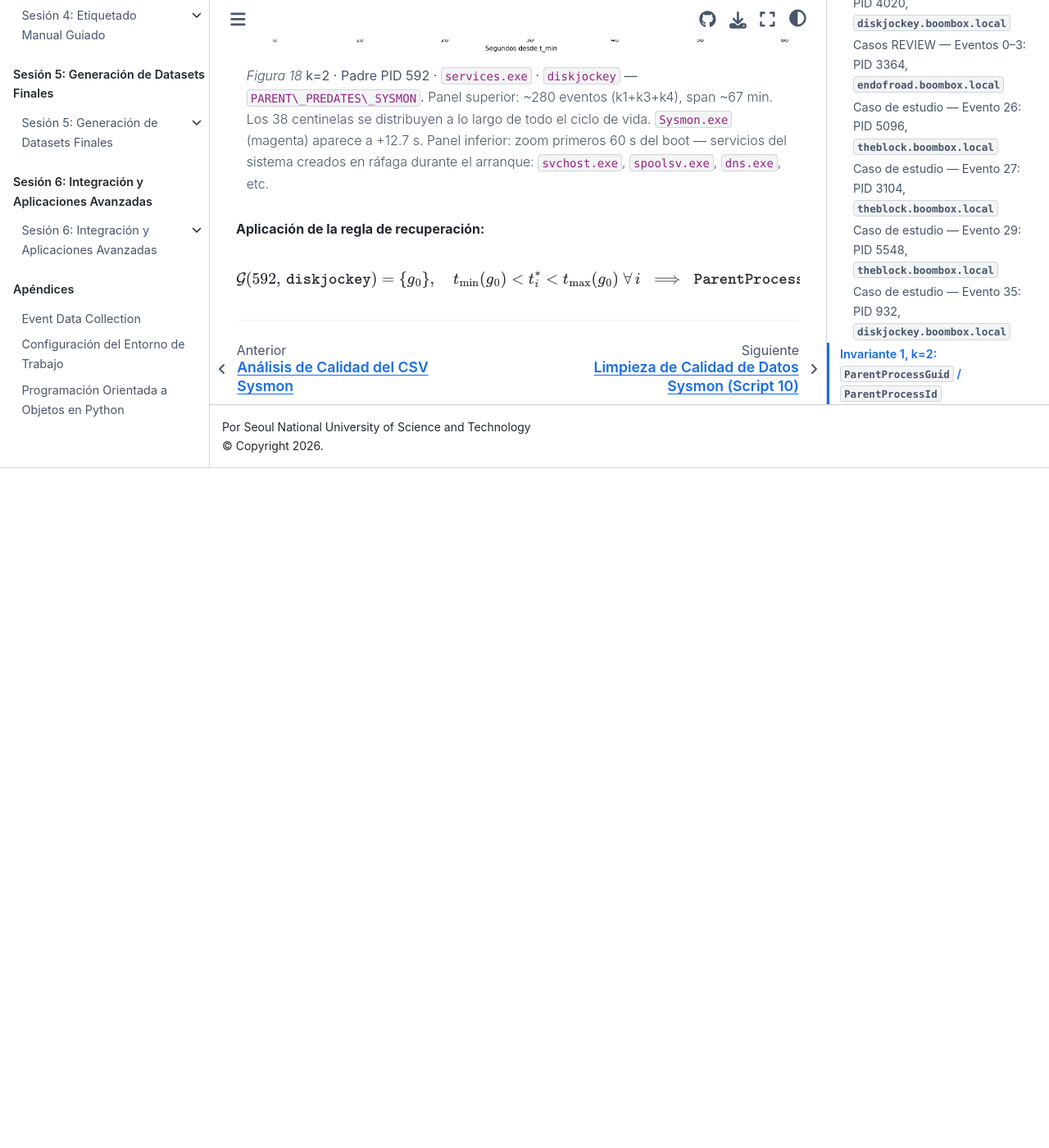
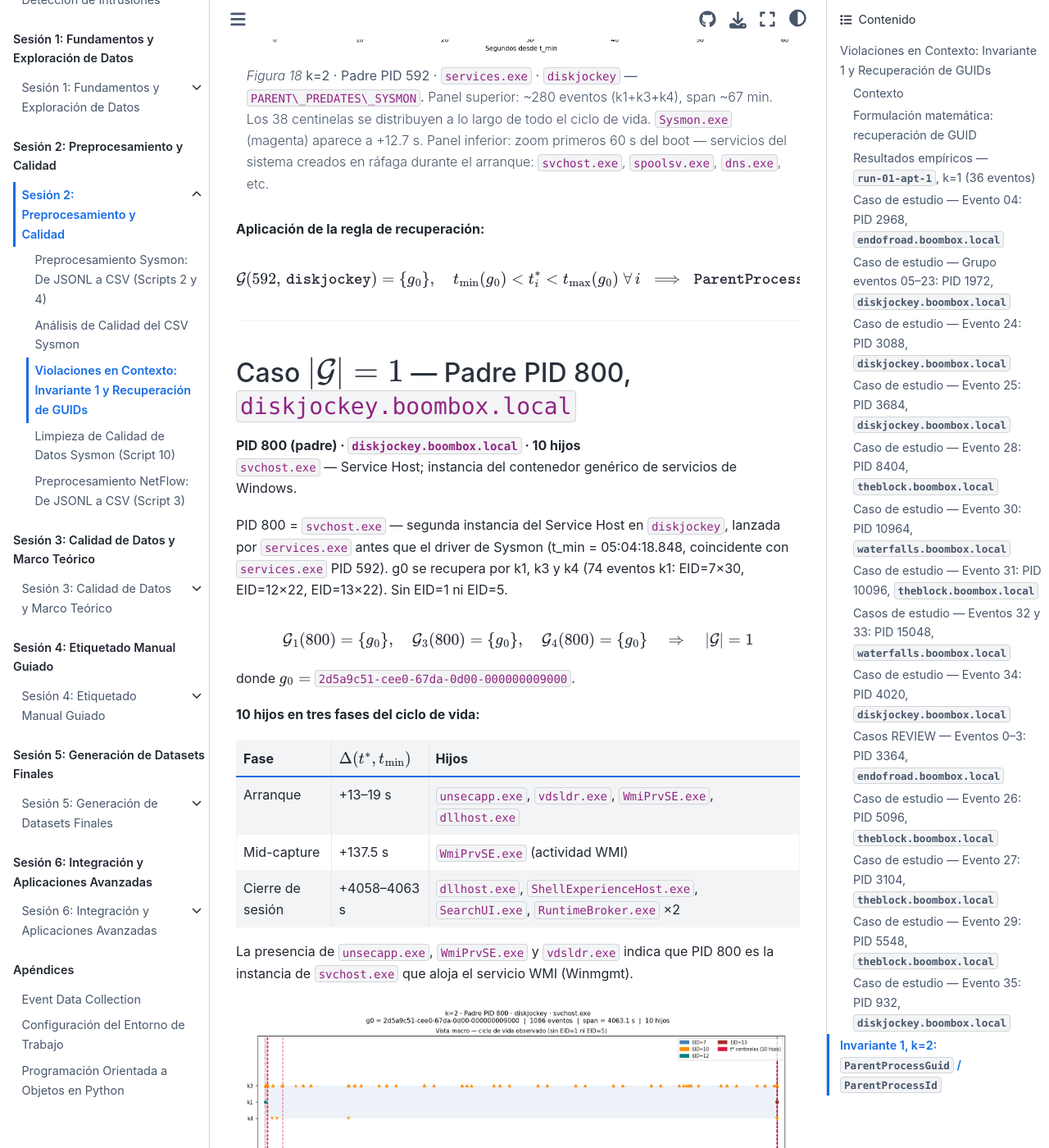
Before and after one commit to ollerenac/curso2026, a Jupyter Book: the page built from sesion-2/9-violaciones-en-contexto.md, in a window 1280 px wide and 1400 px high, scrolled down 39863 px. Shown: the whole window at 82% size. Built offline with Jupyter Book 1.0.4 settings and Sphinx 7.4.7 and the Sphinx Book theme 1.1.4, drawn with Linux system fonts in a browser that asks for light colours; before the commit the page ends 40434 px from its top, so only the background shows below that; some of the changed text lies outside the part shown.

Commit message:
analysis(sesion-2): add k=2 REPLACE_GUID case — padre PID 800 svchost.exe diskjockey
10 hijos en tres fases: arranque (WMI/COM, +13-19s), mid-capture (WmiPrvSE +137s)
y cierre de sesión (GUI shell, +4058-4063s). g0 recuperado vía k1+k3+k4.
MD actualizado con tabla de fases y figura ev_k2_800_timeline.png.

Co-Authored-By: Claude Sonnet 4.6 <noreply@anthropic.com>

````diff
--- a/sesion-2/9-violaciones-en-contexto.md
+++ b/sesion-2/9-violaciones-en-contexto.md
@@ -1508,3 +1508,54 @@ t_{\min}(g_0) < t^*_i < t_{\max}(g_0)\;\forall\, i
 $$
 
 ---
+
+## Caso $\lvert\mathcal{G}\rvert = 1$ — Padre PID 800, `diskjockey.boombox.local`
+
+**PID 800 (padre) · `diskjockey.boombox.local` · 10 hijos**
+`svchost.exe` — Service Host; instancia del contenedor genérico de servicios de Windows.
+
+PID 800 = `svchost.exe` — segunda instancia del Service Host en `diskjockey`,
+lanzada por `services.exe` antes que el driver de Sysmon (t_min = 05:04:18.848,
+coincidente con `services.exe` PID 592). g0 se recupera por k1, k3 y k4
+(74 eventos k1: EID=7×30, EID=12×22, EID=13×22). Sin EID=1 ni EID=5.
+
+$$
+\mathcal{G}_1(800) = \{g_0\},\quad
+\mathcal{G}_3(800) = \{g_0\},\quad
+\mathcal{G}_4(800) = \{g_0\}
+\quad\Rightarrow\quad \lvert\mathcal{G}\rvert = 1
+$$
+
+donde $g_0 =$ `2d5a9c51-cee0-67da-0d00-000000009000`.
+
+**10 hijos en tres fases del ciclo de vida:**
+
+| Fase | $\Delta(t^*, t_{\min})$ | Hijos |
+|------|--------------------------|-------|
+| Arranque | +13–19 s | `unsecapp.exe`, `vdsldr.exe`, `WmiPrvSE.exe`, `dllhost.exe` |
+| Mid-capture | +137.5 s | `WmiPrvSE.exe` (actividad WMI) |
+| Cierre de sesión | +4058–4063 s | `dllhost.exe`, `ShellExperienceHost.exe`, `SearchUI.exe`, `RuntimeBroker.exe` ×2 |
+
+La presencia de `unsecapp.exe`, `WmiPrvSE.exe` y `vdsldr.exe` indica que PID 800
+es la instancia de `svchost.exe` que aloja el servicio WMI (Winmgmt).
+
+```{figure} img/ev_k2_800_timeline.png
+:name: ev-k2-800-timeline
+:width: 100%
+
+**k=2 · Padre PID 800 · `svchost.exe` (WMI) · `diskjockey` — `PARENT\_PREDATES\_SYSMON`.**
+Panel superior: 74 eventos k1 (EID=7/12/13) distribuidos a lo largo de ~67 min;
+centinelas en dos extremos del ciclo de vida (arranque y cierre de sesión).
+Panel inferior: zoom primeros 30 s — cuatro hijos WMI/COM creados en ráfaga entre +13 y +19 s.
+```
+
+**Aplicación de la regla de recuperación:**
+
+$$
+\mathcal{G}(800,\,\texttt{diskjockey}) = \{g_0\},\quad
+t_{\min}(g_0) < t^*_i < t_{\max}(g_0)\;\forall\, i
+\;\implies\; \texttt{ParentProcessGuid} \leftarrow g_0 \quad
+[\texttt{PARENT\_PREDATES\_SYSMON}]
+$$
+
+---
````
Also changed, not shown: sesion-2/img/ev_k2_800_timeline.png (added), 1 other file.
